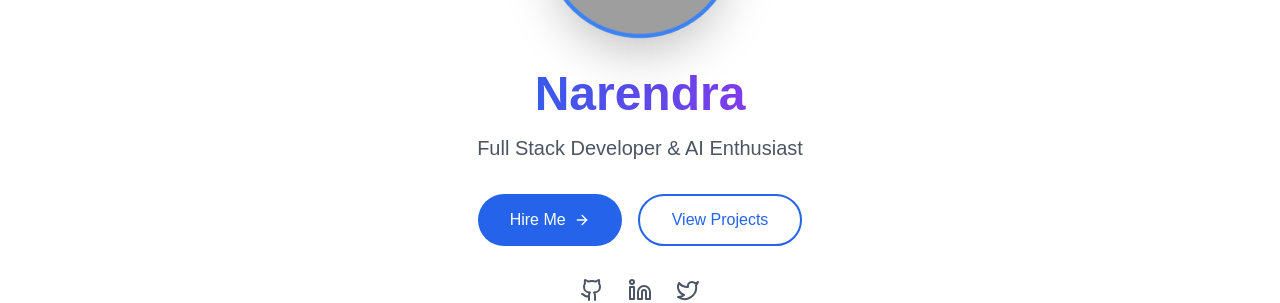
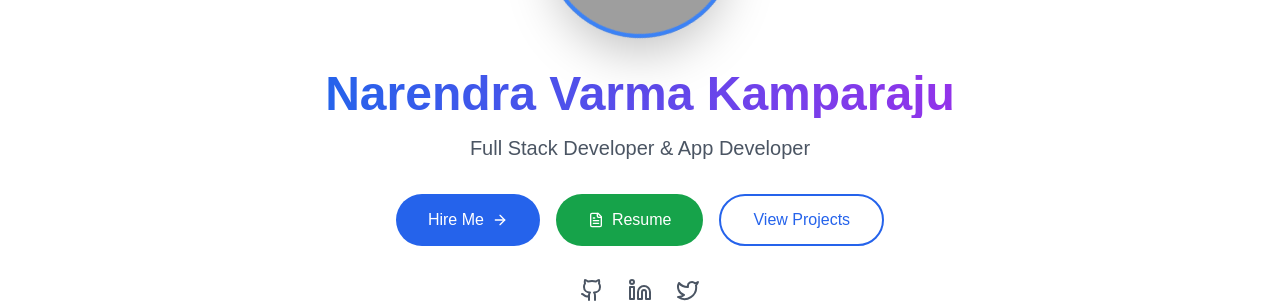
Before and after one commit to narendravarma2004/Portfolio-Site, a React (Vite) app: page / in a window 1280 px wide. Shown: the part 366-669 px from the top of the page. Built offline with nearby package versions, Linux system fonts and the light colour scheme; grey boxes are pictures that could not be loaded; a web font is replaced by a local one.

Commit message:
Update Home.tsx

```diff
--- a/src/pages/Home.tsx
+++ b/src/pages/Home.tsx
@@ -1,6 +1,6 @@
 import React from 'react';
 import { motion } from 'framer-motion';
-import { ArrowRight, Github, Linkedin, Twitter } from 'lucide-react';
+import { ArrowRight, Github, Linkedin, Twitter, FileText } from 'lucide-react';
 import { Link } from 'react-router-dom';
 
 export const Home: React.FC = () => {
@@ -37,7 +37,7 @@ export const Home: React.FC = () => {
           transition={{ delay: 0.2 }}
           className="text-5xl font-bold mb-4 bg-gradient-to-r from-blue-600 to-purple-600 text-transparent bg-clip-text"
         >
-          Narendra
+          Narendra Varma Kamparaju
         </motion.h1>
 
         <motion.p
@@ -46,7 +46,7 @@ export const Home: React.FC = () => {
           transition={{ delay: 0.3 }}
           className="text-xl text-gray-600 dark:text-gray-300 mb-8"
         >
-          Full Stack Developer & AI Enthusiast
+          Full Stack Developer & App Developer
         </motion.p>
 
         <motion.div
@@ -55,12 +55,25 @@ export const Home: React.FC = () => {
           transition={{ delay: 0.4 }}
           className="flex gap-4 justify-center mb-8"
         >
+          {/* Hire Me Button */}
           <Link
             to="/contact"
             className="px-8 py-3 bg-blue-600 text-white rounded-full flex items-center gap-2 hover:bg-blue-700 transition-colors"
           >
             Hire Me <ArrowRight className="w-4 h-4" />
           </Link>
+
+          {/* Resume Button */}
+          <a
+            href="https://drive.google.com/file/d/167ZXKehQJjQ1Sg-k6ZirWn8mlz4fQFvk/view?usp=sharing" // Link to the resume file
+            rel="noopener noreferrer"
+            target="_blank"
+            className="px-8 py-3 bg-green-600 text-white rounded-full flex items-center gap-2 hover:bg-green-700 transition-colors"
+          >
+            <FileText className="w-4 h-4" /> Resume
+          </a>
+
+          {/* View Projects Button */}
           <Link
             to="/projects"
             className="px-8 py-3 border-2 border-blue-600 text-blue-600 dark:text-blue-400 rounded-full hover:bg-blue-50 dark:hover:bg-blue-900/20 transition-colors"
@@ -75,10 +88,10 @@ export const Home: React.FC = () => {
           transition={{ delay: 0.5 }}
           className="flex gap-6 justify-center"
         >
-          <a href="https://github.com" target="_blank" rel="noopener noreferrer" className="text-gray-600 dark:text-gray-400 hover:text-blue-600 dark:hover:text-blue-400">
+          <a href="https://github.com/narendravarma2004" target="_blank" rel="noopener noreferrer" className="text-gray-600 dark:text-gray-400 hover:text-blue-600 dark:hover:text-blue-400">
             <Github className="w-6 h-6" />
           </a>
-          <a href="https://linkedin.com" target="_blank" rel="noopener noreferrer" className="text-gray-600 dark:text-gray-400 hover:text-blue-600 dark:hover:text-blue-400">
+          <a href="https://www.linkedin.com/in/kamparajunarendravarma/" target="_blank" rel="noopener noreferrer" className="text-gray-600 dark:text-gray-400 hover:text-blue-600 dark:hover:text-blue-400">
             <Linkedin className="w-6 h-6" />
           </a>
           <a href="https://twitter.com" target="_blank" rel="noopener noreferrer" className="text-gray-600 dark:text-gray-400 hover:text-blue-600 dark:hover:text-blue-400">
```
